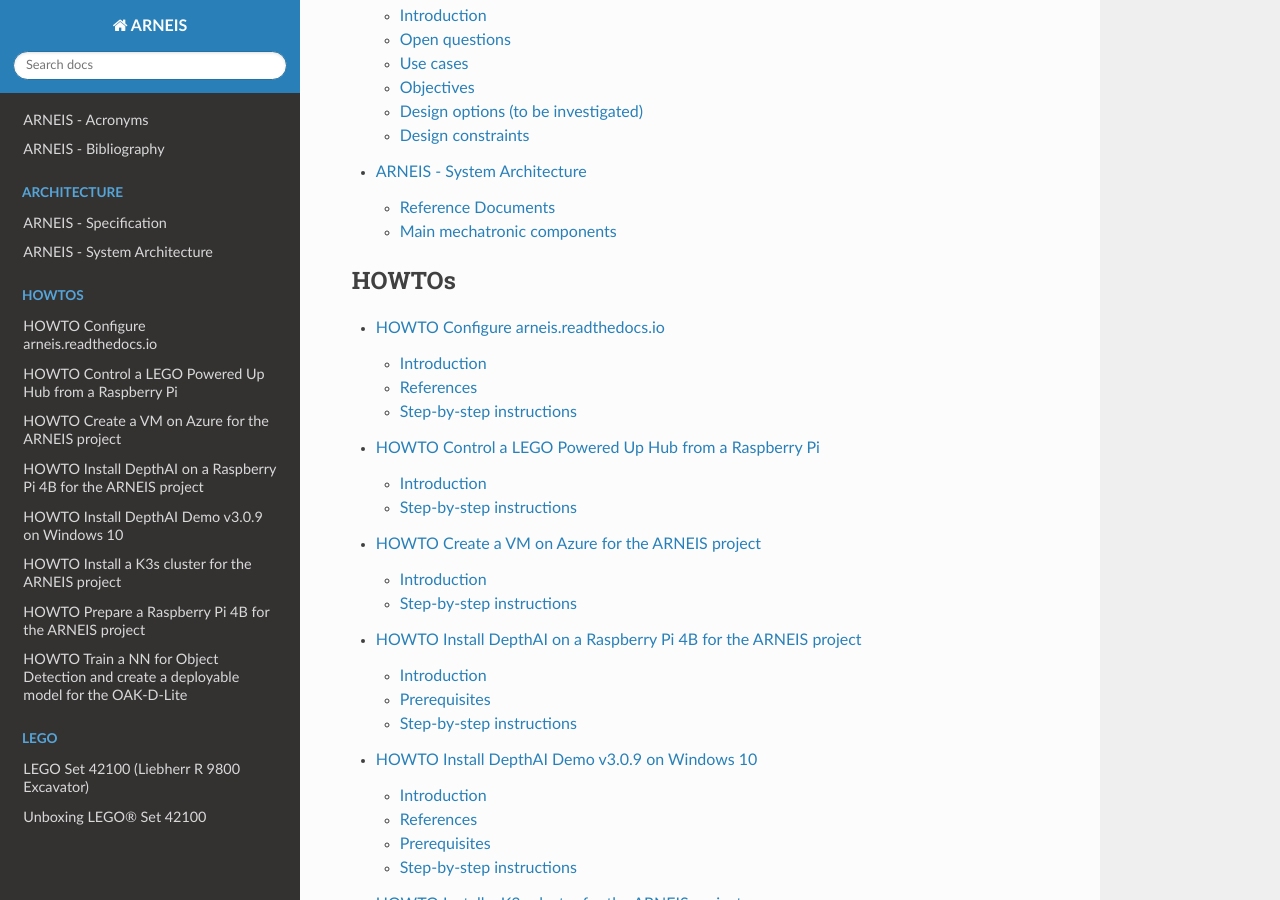
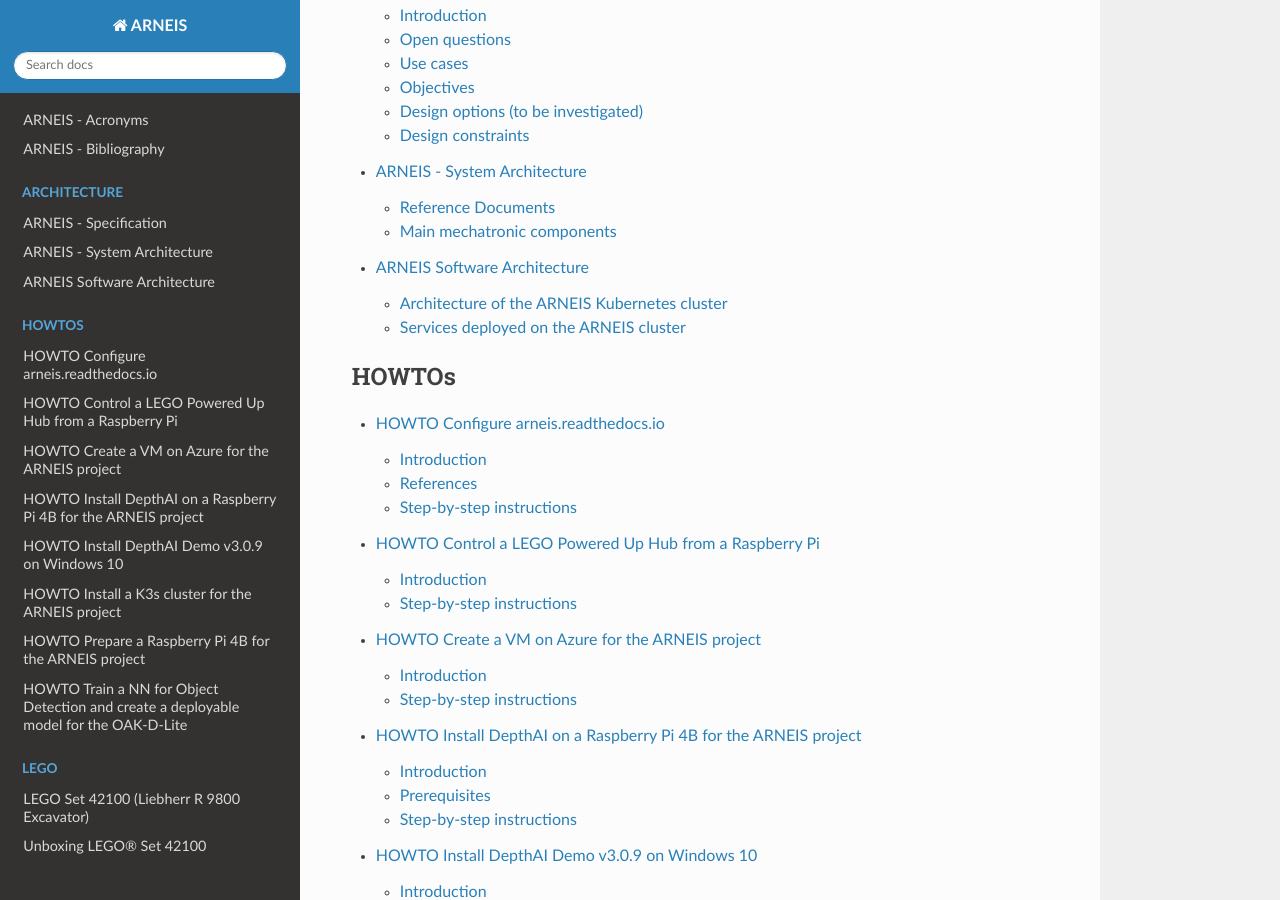
Before and after one commit to B-AROL-O/ARNEIS, a Sphinx documentation site: the page built from docs/index.rst, in a window 1280 px wide and 900 px high, scrolled down 1104 px. Built offline with Sphinx 7.4.7 and the Read the Docs theme 2.0.0, drawn with Linux system fonts in a browser that asks for light colours; pages that are not in the unit, such as notebooks, are missing from menus.

Commit message:
index.rst: Add link to architecture/arneis-swarch

```diff
--- a/docs/index.rst
+++ b/docs/index.rst
@@ -48,6 +48,7 @@
 
    architecture/arneis-spec
    architecture/arneis-sysarch
+   architecture/arneis-swarch
 
 .. toctree::
    :maxdepth: 2
```
